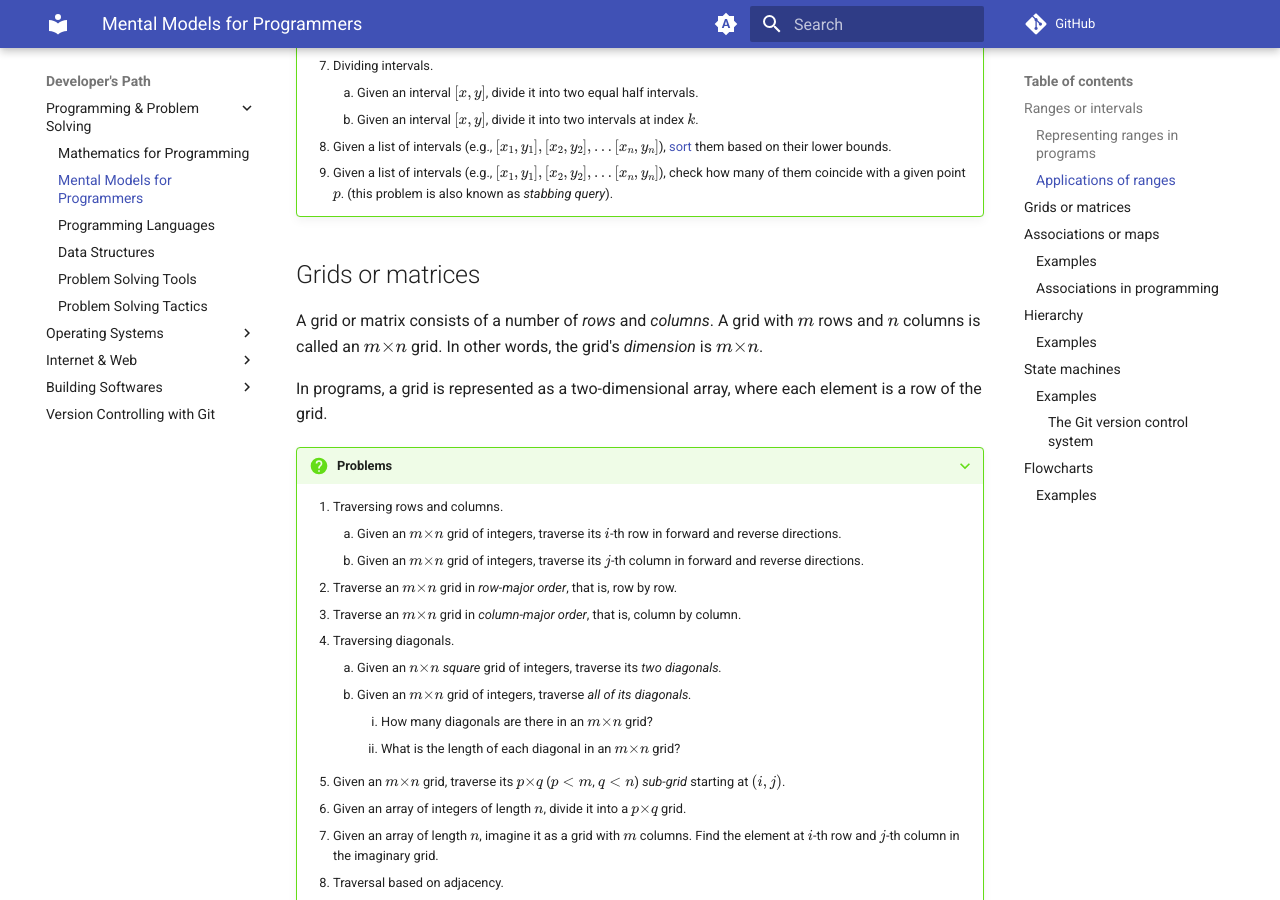
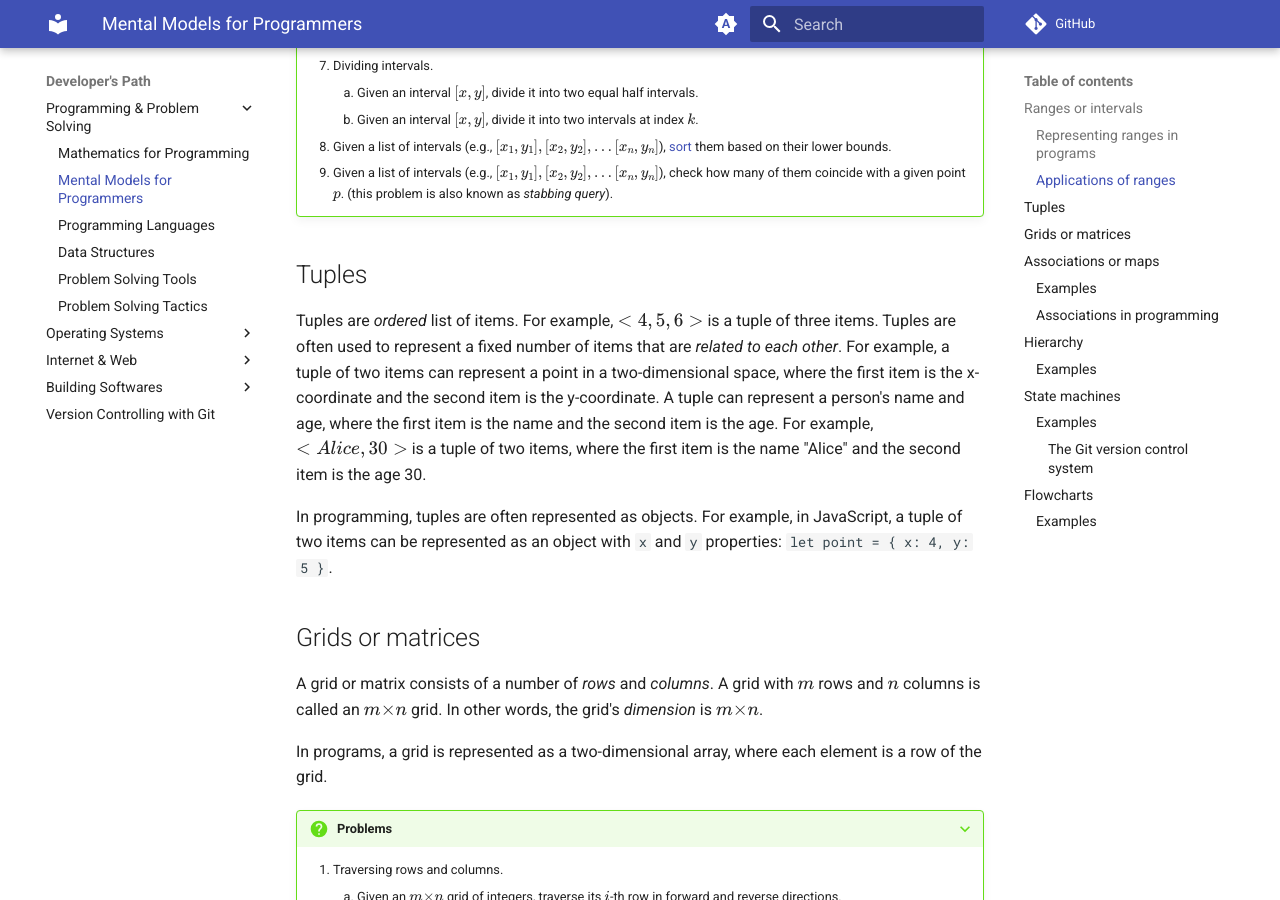
Before and after one commit to gharials/dev-path, an MkDocs documentation site: the page built from docs/programming/mental-models.md, in a window 1280 px wide and 900 px high, scrolled down 1381 px. Built offline with MkDocs 1.6.1 and Material for MkDocs 9.7.7, drawn with Linux system fonts in a browser that asks for light colours; comment, search, counter and statistics services are not loaded.

Commit message:
'tuples' as mental models.

```diff
--- a/docs/programming/mental-models.md
+++ b/docs/programming/mental-models.md
@@ -36,6 +36,12 @@ It should also be obvious that a range can also be represented with objects. For
         2. Given an interval $[x, y]$, divide it into two intervals at index $k$.
     7. Given a list of intervals (e.g., $[x_1, y_1], [x_2, y_2], … [x_n, y_n]$), [sort](./problem-solving-tools.md#using-custom-comparison-functions) them based on their lower bounds.
     8. Given a list of intervals (e.g., $[x_1, y_1], [x_2, y_2], … [x_n, y_n]$), check how many of them coincide with a given point $p$. (this problem is also known as _stabbing query_).
+
+## Tuples
+
+Tuples are _ordered_ list of items. For example, $<4, 5, 6>$ is a tuple of three items. Tuples are often used to represent a fixed number of items that are _related to each other_. For example, a tuple of two items can represent a point in a two-dimensional space, where the first item is the x-coordinate and the second item is the y-coordinate. A tuple can represent a person's name and age, where the first item is the name and the second item is the age. For example, $<Alice, 30>$ is a tuple of two items, where the first item is the name "Alice" and the second item is the age 30.
+
+In programming, tuples are often represented as objects. For example, in JavaScript, a tuple of two items can be represented as an object with `x` and `y` properties: `let point = { x: 4, y: 5 }`.
 
 ## Grids or matrices
 
```
